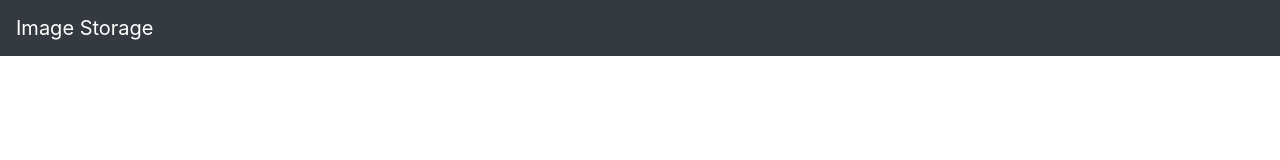
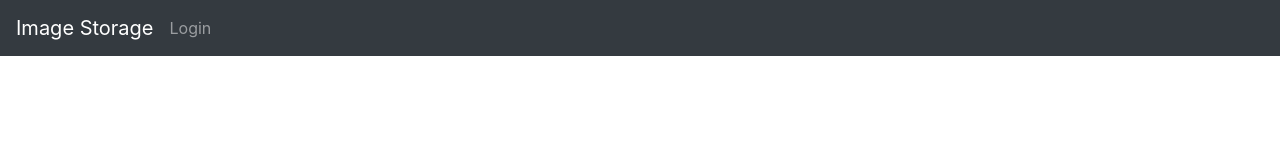
Before and after one commit to sanathpai/images, a Vue app: page / in a window 1280 px wide. Shown: the top 160 px of the page. Built offline with nearby package versions, Linux system fonts and the light colour scheme.

Commit message:
login works perfect

```diff
--- a/src/components/AppHeader.vue
+++ b/src/components/AppHeader.vue
@@ -1,13 +1,20 @@
 <template>
   <div class="navbar navbar-dark bg-dark">
     <a href="/" class="navbar-brand">Image Storage</a>
+    <ul class="navbar-nav mr-auto">
+      <li class="nav item my-2 my-lg-0">
+        <a class="nav-link" href="#" @click="login">Login</a>
+      </li>
+    </ul>
   </div>
 </template>
 
 
 <script>
+import { mapActions } from "vuex"; //mapactions is a functions automatically connects diff actions
 export default {
-  name: "AppHeader"
+  name: "AppHeader",
+  methods: mapActions(["login"])
 };
 </script>
 
--- a/src/store/index.js
+++ b/src/store/index.js
@@ -1,8 +1,11 @@
 import Vuex from 'vuex';
 import Vue from 'vue';
+import auth from './modules/auth';
 
 Vue.use(Vuex);//for communication between Vuex and Vue
 
 export default new Vuex.Store({
-    modules: {}
+    modules: {
+        auth: auth
+    }
 });
--- a/src/store/modules/auth.js
+++ b/src/store/modules/auth.js
@@ -6,28 +6,30 @@ const state = {
 
 };
 
-
 const getters = {
     //used to query over state basically sort or compute
-    isLoggedIn: function (state)=> {
-    return !!state.token
-    //!! =easy way to tearn a value into token
-}
+    isLoggedIn: function (state) {
+        return !!state.token;
+        //!! =easy way to tearn a value into token
+    }
 };
+
 
 const actions = {
     logout: function ({ commit }) {//commit is used to multi mutations easily
         commit('setToken', null);
     },
 
-    login: () => { api.login(); }
+    login: function () {
+        api.login();
+    }
 
 };
 const mutations = {
-    setToken: function (state, token) => {
-    state.token = token;
+    setToken: function (state, token) {
+        state.token = token;
 
-}
+    }
 };
 export default {
     state: state,
```
